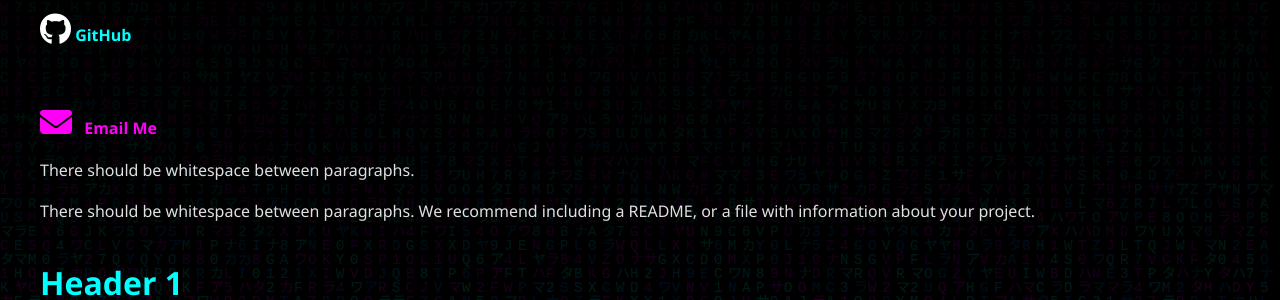
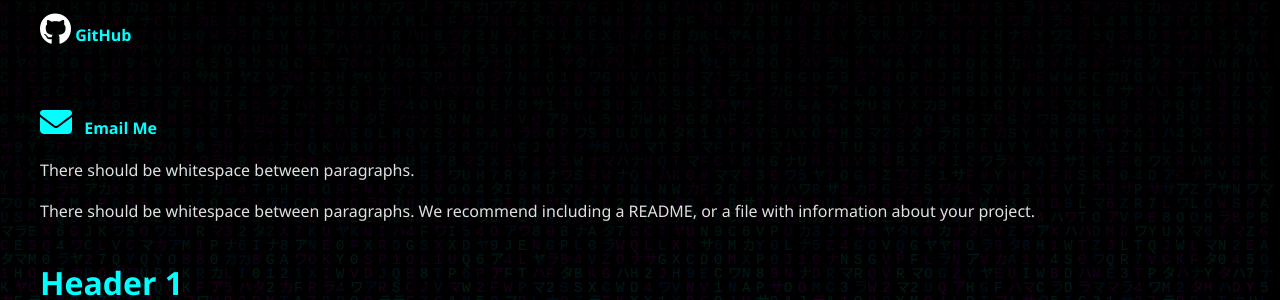
Before and after one commit to Gruntato/Gruntato.github.io, a Jekyll site: the page built from index.md, in a window 1280 px wide. Shown: the part 394-694 px from the top of the page. Built offline with Jekyll 4.4.1, drawn with Linux system fonts in a browser that asks for light colours.

Commit message:
Update index.md

```diff
--- a/index.md
+++ b/index.md
@@ -19,8 +19,8 @@ Hello, Below are my projects that you can look at and my LinkedIn profile.
 <br/>
 
 <a href="mailto:burnhamaustin1998@gmail.com" style="text-decoration:none;" target="_blank">
-  <i class="fas fa-envelope fa-2x" style="color:#ff00f7; margin-right: 8px;"></i>
-  <span style="color:#ff00f7;">Email Me</span>
+  <i class="fas fa-envelope fa-2x" style="color:#0ff; margin-right: 8px;"></i>
+  <span style="color:#0ff;">Email Me</span>
 </a>
 
 
```
